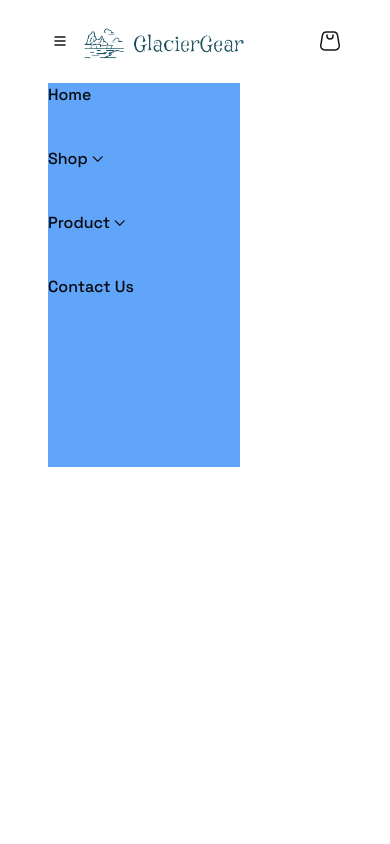
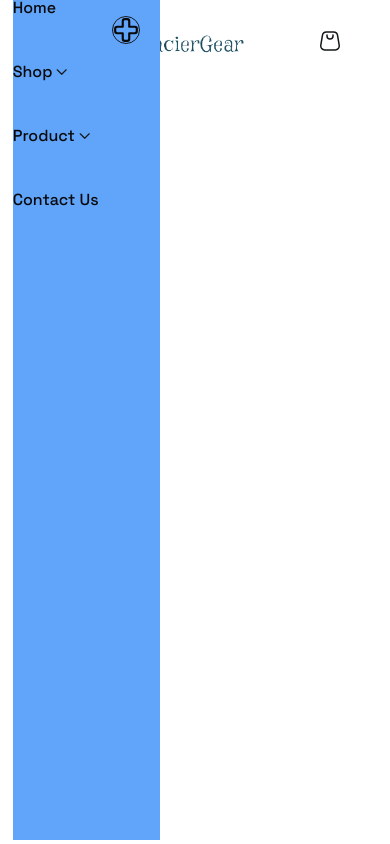
Before and after one commit to afridiwhatever/elegant-furnitures, a Next.js app: page / in a window 390 px wide. Both pictures are taken after a click on the icon 60 px from the left and 41 px from the top of the page. Built offline with nearby package versions, Linux system fonts and the light colour scheme.

Commit message:
navbar somewhat working

```diff
--- a/src/components/Navbar.tsx
+++ b/src/components/Navbar.tsx
@@ -12,11 +12,12 @@ import MaxWidthWrapper from "./MaxWidthWrapper";
 import { useEffect, useState } from "react";
 import { cn } from "@/lib/utils";
 import { usePathname } from "next/navigation";
+import { Cross } from "lucide-react";
 
 const Navbar = () => {
   const [isShopDropdownOpen, setIsShopDropdownOpen] = useState(false);
   const [isProductDropdownOpen, setIsProductDropdownOpen] = useState(false);
-  const [isMenuOpen, setIsMenuOpen] = useState(false);
+  const [isMenuOpen, setIsMenuOpen] = useState(true);
   const pathname = usePathname();
 
   useEffect(() => {
@@ -40,14 +41,12 @@ const Navbar = () => {
             />
           </Link>
         </div>
-
         {/* mobile items */}
-
         {isMenuOpen && (
           <div
-            className={`bg-blue-400 h-96 w-48 absolute top-full transition duration-500  ${
-              isMenuOpen ? "translate-x-0 transition duration-500" : ""
-            }`}
+            className={cn(
+              "bg-blue-400 h-screen w-[50%] absolute -top-[5%] transition-all duration-300 animate-in -left-[12%] slide-in-from-left-[100%]"
+            )}
           >
             <ul className="flex flex-col gap-10">
               <li>
@@ -84,13 +83,18 @@ const Navbar = () => {
                   })}
                 />
                 {isProductDropdownOpen && (
-                  <div className="absolute animate-in duration-300 slide-in-from-top-5   w-[80%] h-[400px] bg-green-300 left-[10%] right-[10%] top-[100%] rounded-lg"></div>
+                  <div className="absolute animate-in duration-300 slide-in-from-top-5  w-[80%] h-[400px] bg-green-300 left-[10%] right-[10%] top-[100%] rounded-lg"></div>
                 )}
               </li>
               <li>
                 <Link href="/contact">Contact Us</Link>
               </li>
             </ul>
+
+            <Cross
+              onClick={() => setIsMenuOpen(false)}
+              className="absolute top-5 right-5 h-7 w-7 border border-zinc-900 rounded-full"
+            />
           </div>
         )}
 
@@ -137,7 +141,6 @@ const Navbar = () => {
             <Link href="/">Contact Us</Link>
           </li>
         </ul>
-
         {/* right side items */}
         <div className="flex gap-4">
           <SearchIcon className="hidden lg:block" />
```
